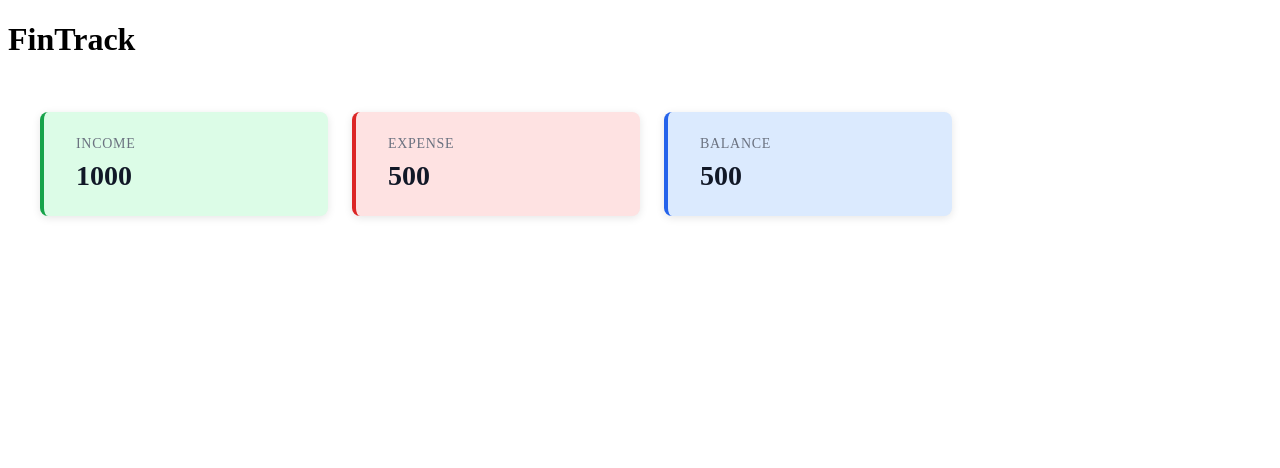
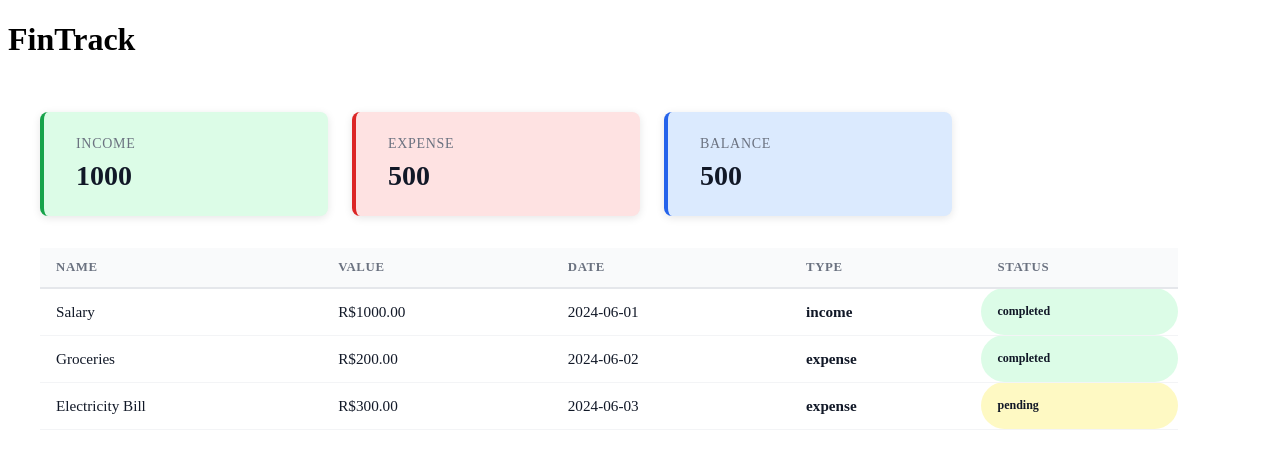
Before and after one commit to kellzero/fintrack, a React (Vite) app: page / in a window 1280 px wide. Shown: the top 468 px of the page. Built offline with nearby package versions, Linux system fonts and the light colour scheme.

Commit message:
feat: add TransactionTable component with status and type styles

```diff
--- a/src/App.tsx
+++ b/src/App.tsx
@@ -1,4 +1,5 @@
 import SummaryCard from "./components/SummaryCard/SummaryCard"
+import TransactionTable from "./components/TransactionTable/TransactionTable"
 
 function App() {
   return(
@@ -9,6 +10,11 @@ function App() {
         <SummaryCard title="Expense" value={500} type="expense" />
         <SummaryCard title="Balance" value={500} type="balance" />
       </div>
+        <TransactionTable transactions={[
+          { name: 'Salary', value: 1000, date: '2024-06-01', type: 'income', status: 'completed' },
+          { name: 'Groceries', value: 200, date: '2024-06-02', type: 'expense', status: 'completed' },
+          { name: 'Electricity Bill', value: 300, date: '2024-06-03', type: 'expense', status: 'pending' }
+        ]} />
     </div>
   )
 }
--- /dev/null
+++ b/src/components/TransactionTable/TransactionTable.css
@@ -0,0 +1,48 @@
+.transaction-table {
+  width: 90%;
+  margin: 0 2rem;
+  border-collapse: collapse;
+  font-size: 0.95rem;
+}
+
+.transaction-table th {
+  text-align: left;
+  padding: 0.75rem 1rem;
+  background-color: #f9fafb;
+  color: #6b7280;
+  font-size: 0.8rem;
+  text-transform: uppercase;
+  letter-spacing: 0.05em;
+  border-bottom: 2px solid #e5e7eb;
+}
+
+.transaction-table td {
+  padding: 0.875rem 1rem;
+  border-bottom: 1px solid #f3f4f6;
+  color: #111827;
+}
+
+.transaction-table tr:hover {
+  background-color: #f9fafb;
+}
+
+.type-income { color: #16a34a; font-weight: 600; }
+.type-expense { color: #dc2626; font-weight: 600; }
+
+.status-completed {
+  background-color: #dcfce7;
+  color: #16a34a;
+  padding: 0.2rem 0.6rem;
+  border-radius: 999px;
+  font-size: 0.75rem;
+  font-weight: 600;
+}
+
+.status-pending {
+  background-color: #fef9c3;
+  color: #ca8a04;
+  padding: 0.2rem 0.6rem;
+  border-radius: 999px;
+  font-size: 0.75rem;
+  font-weight: 600;
+}
--- /dev/null
+++ b/src/components/TransactionTable/TransactionTable.tsx
@@ -0,0 +1,44 @@
+import './TransactionTable.css'
+
+
+
+
+interface Transaction {
+    name: string
+    value: number
+    date: string
+    type: 'income' | 'expense'
+    status: 'pending' | 'completed'
+}
+interface TransactionTableProps {
+    transactions: Transaction[]
+}
+
+function TransactionTable({ transactions }: TransactionTableProps) {
+    return (
+        <table className="transaction-table">
+            <thead>
+                <tr>
+                    <th>Name</th>
+                    <th>Value</th>
+                    <th>Date</th>
+                    <th>Type</th>
+                    <th>Status</th>
+                </tr>
+            </thead>
+            <tbody>
+                {transactions.map((transaction) => (
+                    <tr key={transaction.name}>
+                        <td>{transaction.name}</td>
+                        <td>R${transaction.value.toFixed(2)}</td>
+                        <td>{transaction.date}</td>
+                        <td className={`type-${transaction.type}`}>{transaction.type}</td>
+                        <td className={`status-${transaction.status}`}>{transaction.status}</td>
+                    </tr>
+                ))}
+            </tbody>
+        </table>
+    )
+}
+
+export default TransactionTable
```
